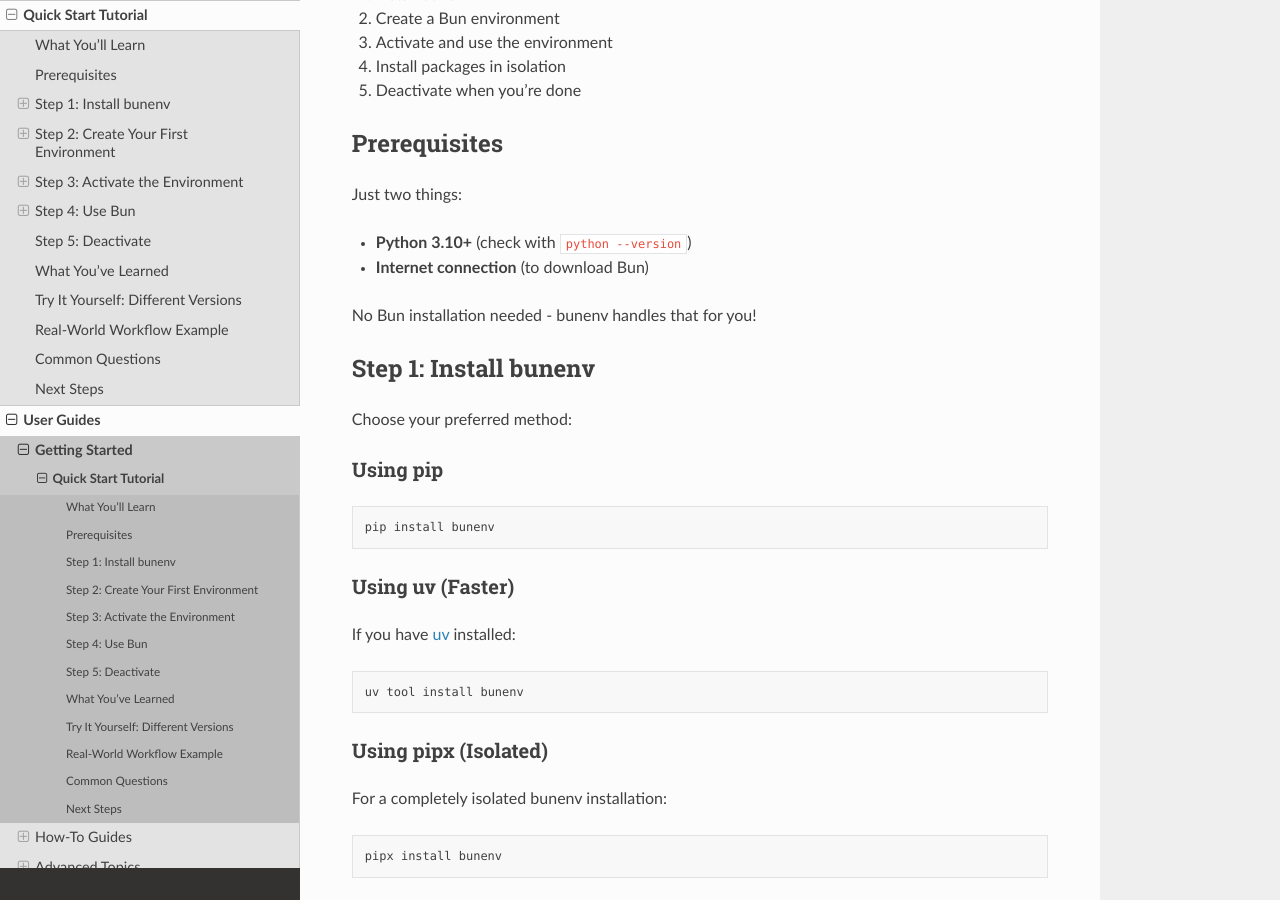
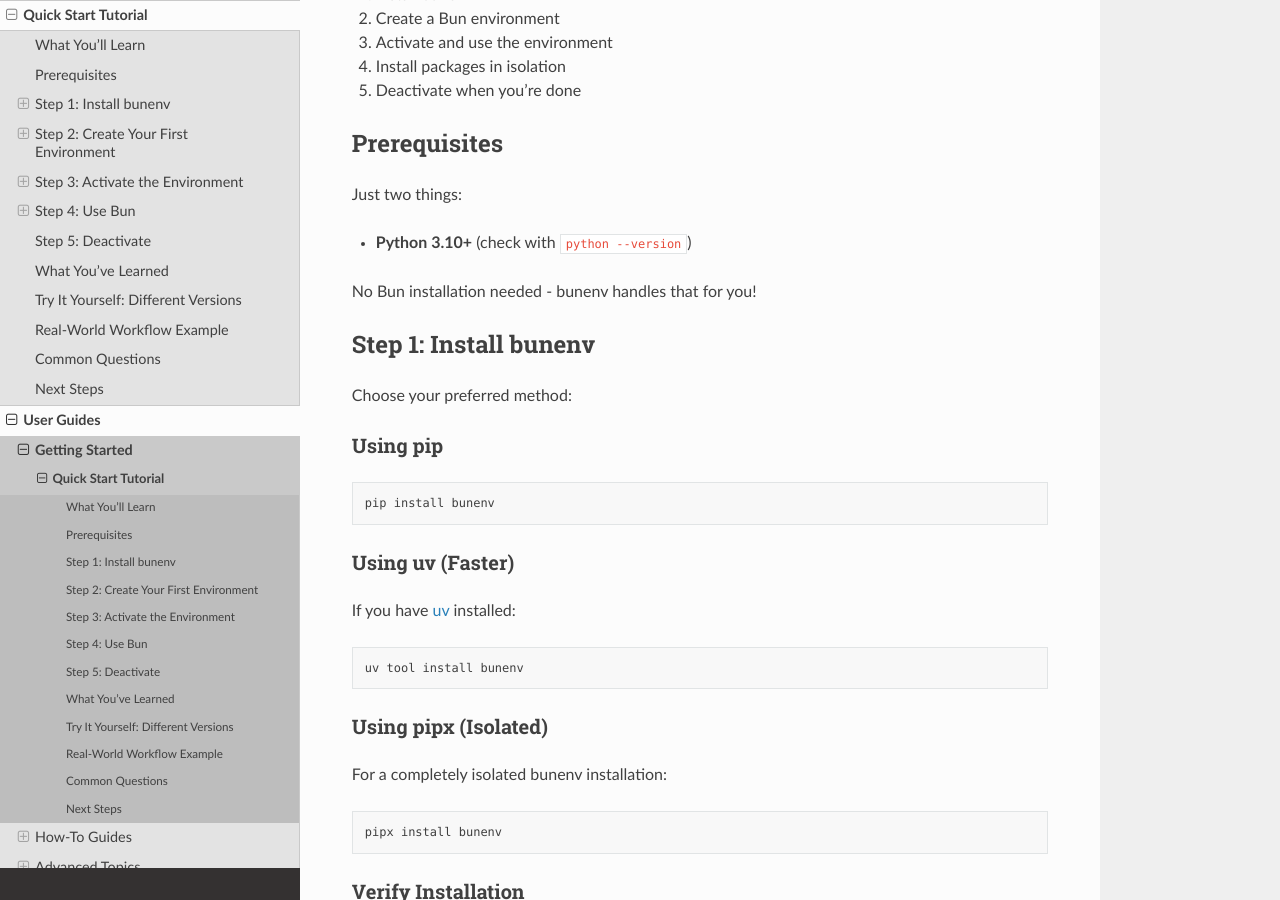
Before and after one commit to JacobCoffee/bunenv, a Sphinx documentation site: the page built from docs/source/guides/quickstart.rst, in a window 1280 px wide and 900 px high, scrolled down 353 px. Built offline with Sphinx 7.4.7 and the Read the Docs theme 3.1.0, drawn with Linux system fonts in a browser that asks for light colours.

Commit message:
Update docs/source/guides/quickstart.rst

```diff
--- a/docs/source/guides/quickstart.rst
+++ b/docs/source/guides/quickstart.rst
@@ -21,7 +21,6 @@
 Just two things:
 
 - **Python 3.10+** (check with ``python --version``)
-- **Internet connection** (to download Bun)
 
 No Bun installation needed - bunenv handles that for you!
 
```
